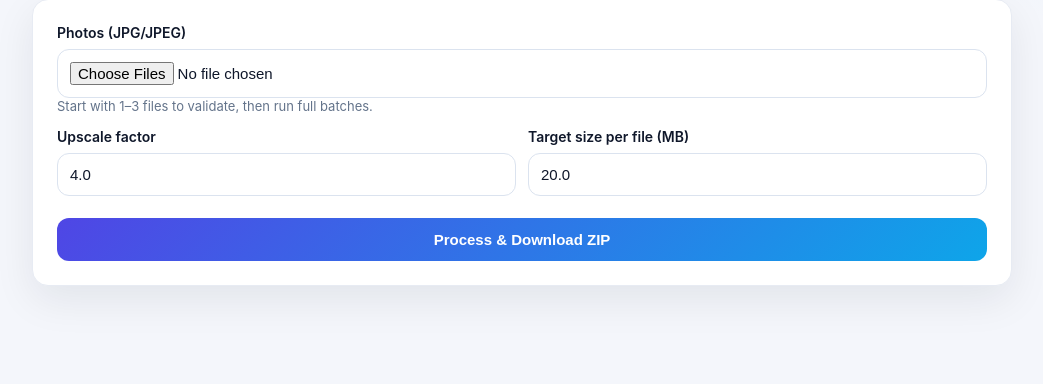
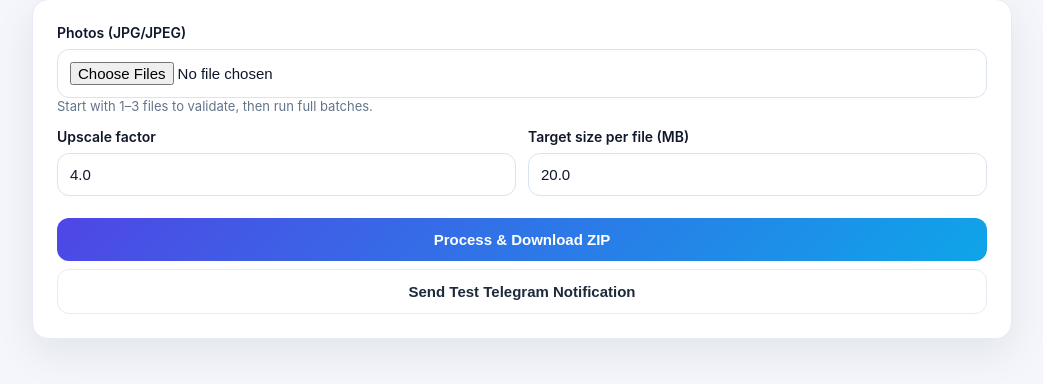
Before and after one commit to roygelbart/clearform-upscaler, a Flask app: page / in a window 1280 px wide. Shown: the part 130-514 px from the top of the page, without its empty margins (118-1161 px from the left). Run offline with Flask 3, Linux system fonts and the light colour scheme.

Commit message:
Add in-app Test Telegram Notification button and endpoint

```diff
--- a/app.py
+++ b/app.py
@@ -85,20 +85,20 @@ def _send_telegram_direct(message: str) -> bool:
         return False
 
 
-def _send_done_notification(message: str) -> None:
+def _send_done_notification(message: str) -> bool:
     if not config.notify_on_done:
-        return
+        return False
 
     # Preferred path: direct Telegram API (works on any machine running app).
     if _send_telegram_direct(message):
-        return
+        return True
 
     # Fallback path: OpenClaw CLI messaging.
     if not config.notify_target:
         logger.info("Notification skipped: NOTIFY_TARGET is empty.")
-        return
+        return False
     try:
-        subprocess.run(
+        result = subprocess.run(
             [
                 "openclaw",
                 "message",
@@ -115,8 +115,10 @@ def _send_done_notification(message: str) -> None:
             stderr=subprocess.DEVNULL,
             timeout=15,
         )
+        return result.returncode == 0
     except Exception as exc:
         logger.warning("Fallback notification send failed: %s", exc)
+        return False
 
 
 def _run_job(job_id: str, inputs: list[tuple[str, str]], scale: float, target_mb: float, work_dir: str) -> None:
@@ -236,6 +238,16 @@ def index():
     )
 
 
+@app.route("/notify-test", methods=["POST"])
+def notify_test():
+    sent = _send_done_notification("🧪 Clearform Upscaler test notification: Telegram alerts are working.")
+    if sent:
+        flash("Test notification sent. Check Telegram.")
+    else:
+        flash("Test notification could not be sent. Check TELEGRAM_BOT_TOKEN / TELEGRAM_CHAT_ID.")
+    return redirect(url_for("index"))
+
+
 @app.route("/process", methods=["POST"])
 def process():
     files = request.files.getlist("photos")
--- a/templates/index.html
+++ b/templates/index.html
@@ -121,6 +121,12 @@
         margin-top: 8px;
       }
 
+      .btn.secondary {
+        background: #ffffff;
+        color: #1e293b;
+        border: 1px solid var(--line);
+      }
+
       .btn[disabled] { opacity: 0.7; cursor: not-allowed; }
 
       @media (max-width: 760px) {
@@ -173,6 +179,9 @@
 
           <button id="submitBtn" class="btn" type="submit">Process & Download ZIP</button>
         </form>
+        <form action="/notify-test" method="post">
+          <button class="btn secondary" type="submit">Send Test Telegram Notification</button>
+        </form>
       </div>
     </div>
 
```
